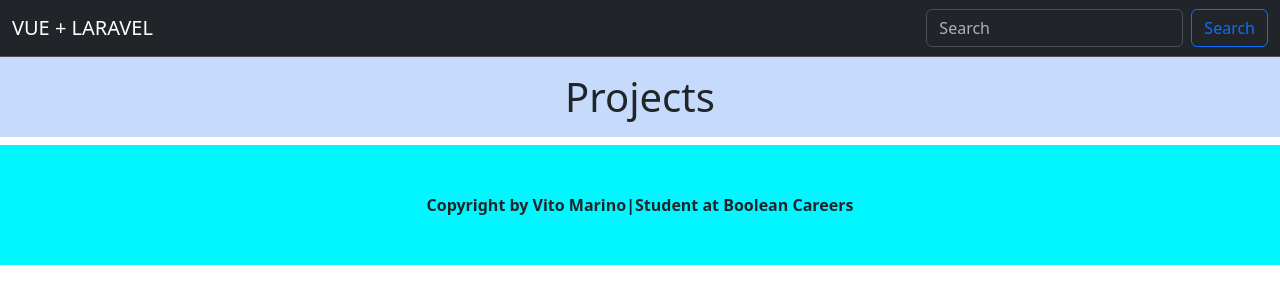
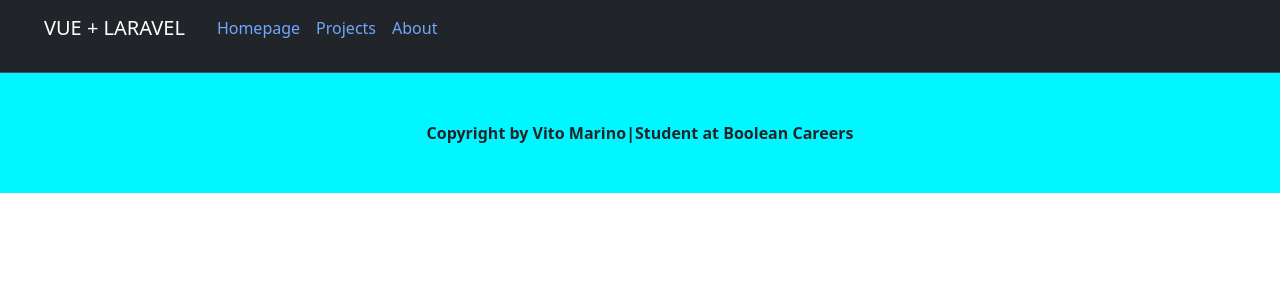
Before and after one commit to VitoMarino/vite-boolfolio, a Vue app in the folder vite-boolfolio/: page /about in a window 1280 px wide. Shown: the top 304 px of the page. Built offline with nearby package versions, Linux system fonts and the light colour scheme; no server answers.

Commit message:
Work for Milestone 6

```diff
--- a/vite-boolfolio/package.json
+++ b/vite-boolfolio/package.json
@@ -12,7 +12,8 @@
     "axios": "^1.7.4",
     "boostrap": "^2.0.0",
     "bootstrap": "^5.3.3",
-    "vue": "^3.4.29"
+    "vue": "^3.4.29",
+    "vue-router": "^4.4.3"
   },
   "devDependencies": {
     "@vitejs/plugin-vue": "^5.0.5",
--- a/vite-boolfolio/src/App.vue
+++ b/vite-boolfolio/src/App.vue
@@ -1,22 +1,32 @@
 <script>
 import AppHeader from './components/AppHeader.vue';
-import AppMain from './components/AppMain.vue';
 import AppFooter from './components/AppFooter.vue';
 
 export default {
   name: '',
   components: {
     AppHeader,
-    AppMain,
     AppFooter,
   }
 }
 </script>
 
 <template>
+
+  <!--Avrò il mio Header che mi gestisce la navigazione-->
 <AppHeader/>
-<AppMain/>
+
+  <!--E avrò il mio router-view che mi fa apparire le cose-->
+  <!--Questo è il luogo dove quando tu, clicchi da qualche parte...-->
+<router-view>
+  <!--...cambi il contentuo che sta qui dentro-->
+
+  <!--Le pagine di Vue Router sono dei normali componenti Vue.-->
+  <!--Quello che cambia è solo il concetto che noi applichiamo a questi componenti.-->
+</router-view>
+
 <AppFooter/>
+
 </template>
 
 <style lang="scss">
--- a/vite-boolfolio/src/components/AppHeader.vue
+++ b/vite-boolfolio/src/components/AppHeader.vue
@@ -2,7 +2,20 @@
 export default {
     data() {
         return {
-
+            navLinkNames :[
+                {
+                    label: 'Homepage',
+                    name: 'home'
+                },
+                {
+                    label: 'Projects',
+                    name: 'project'
+                },
+                {
+                    label: 'About',
+                    name: 'about'
+                }
+            ]
         }
     }
 }
@@ -12,11 +25,17 @@ export default {
     <header>
         <nav class="navbar bg-dark border-bottom border-body" data-bs-theme="dark">
             <div class="container-fluid">
-                <a class="navbar-brand">VUE + LARAVEL</a>
-                <form class="d-flex" role="search">
-                    <input class="form-control me-2" type="search" placeholder="Search" aria-label="Search">
-                    <button class="btn btn-outline-primary" type="submit">Search</button>
-                </form>
+                <ul class="d-flex align-items-center">
+                    <li class="navbar-brand">
+                        VUE + LARAVEL
+                    </li>
+
+                    <li class="ms-3" v-for="navItem in navLinkNames">
+                        <router-link :to="{name: navItem.name}" >
+                            {{ navItem.label }}
+                        </router-link>
+                    </li>
+                </ul>
             </div>
         </nav>
     </header>
--- a/vite-boolfolio/src/components/AppMain.vue
+++ /dev/null
@@ -1,31 +0,0 @@
-<script>
-import ProjectList from './ProjectList.vue';
-
-
-
-export default {
-    data() {
-        return {
-
-        }
-    },
-    components:{
-        ProjectList
-    }
-}
-</script>
-
-<template>
-    <main>
-        <h1 class="text-center p-3">
-            Projects
-        </h1>
-
-        <ProjectList/>
-    </main>
-
-</template>
-
-<style lang="scss" scoped>
-
-</style>
--- a/vite-boolfolio/src/main.js
+++ b/vite-boolfolio/src/main.js
@@ -1,4 +1,7 @@
 import { createApp } from 'vue'
 import App from './App.vue'
 
-createApp(App).mount('#app')
+import { router } from './router';
+
+//* Devo scrivere anche qui use(router), per ricordare all'applicazione di usare router.
+createApp(App).use(router).mount('#app');
--- /dev/null
+++ b/vite-boolfolio/src/pages/PageAbout.vue
@@ -0,0 +1,21 @@
+<script>
+    export default {
+        data(){
+            return{
+
+            }
+        }
+    }
+</script>
+
+<template>
+    <h1>
+        About
+    </h1>
+</template>
+
+<style lang="scss" scoped>
+footer{
+    background-color: rgb(0, 247, 255);
+}
+</style>
--- /dev/null
+++ b/vite-boolfolio/src/pages/PageHome.vue
@@ -0,0 +1,17 @@
+<script>
+export default {
+    data() {
+        return {
+
+        }
+    }
+}
+</script>
+
+<template>
+    <h1>
+        Home
+    </h1>
+</template>
+
+<style lang="scss" scoped></style>
--- /dev/null
+++ b/vite-boolfolio/src/pages/PageProject.vue
@@ -0,0 +1,23 @@
+<script>
+import ProjectList from '../components/ProjectList.vue';
+
+export default {
+    data() {
+        return {
+
+        }
+    },
+    components: {
+        ProjectList
+    }
+}
+</script>
+
+<template>
+    <h1>
+        Project
+    </h1>
+    <ProjectList />
+</template>
+
+<style lang="scss" scoped></style>
--- /dev/null
+++ b/vite-boolfolio/src/router.js
@@ -0,0 +1,40 @@
+//? Questo file, va importato anche in main.js
+
+//* Gli stiamo dicendo crea un vue router da vue router e  crea webHistory(di base webhistory significa che è come se noi stessimo realmente navigando in diverse pagine).
+import { createRouter, createWebHistory} from 'vue-router';
+
+import PageHome from './pages/PageHome.vue';
+import PageProject from './pages/PageProject.vue';
+import PageAbout from './pages/PageAbout.vue';
+
+//* Con la costante stiamo salvando i dati di Vue Router
+const router = createRouter({
+
+    //! La proprietà history, sarà valorizzata dal metodo createWebHistory.
+    //!Questo, come scritto sopra, permetterà a Vue Router di integrarsi con la navigazione del browser.
+    history: createWebHistory(),
+
+    //? Queste sono le rotte. Abbiamo un path, che è il luogo dove sto andando.
+    //? Abbiamo il name, che è il nome con cui posso indicizzarla.
+    //? E il component, è il componente a cui faccio riferimento.
+    routes: [
+        {
+            path: '/',
+            name: 'home',
+            component: PageHome
+        },
+        {
+            path: '/project',
+            name: 'project',
+            component: PageProject
+        },
+        {
+            path: '/about',
+            name: 'about',
+            component: PageAbout
+        }
+    ]
+});
+
+//* Alla fine stiamo esportando i valori memorizzati nella costante
+export { router };
```
Also changed, not shown: 1 other file (tests, documents, lock files or other folders).
